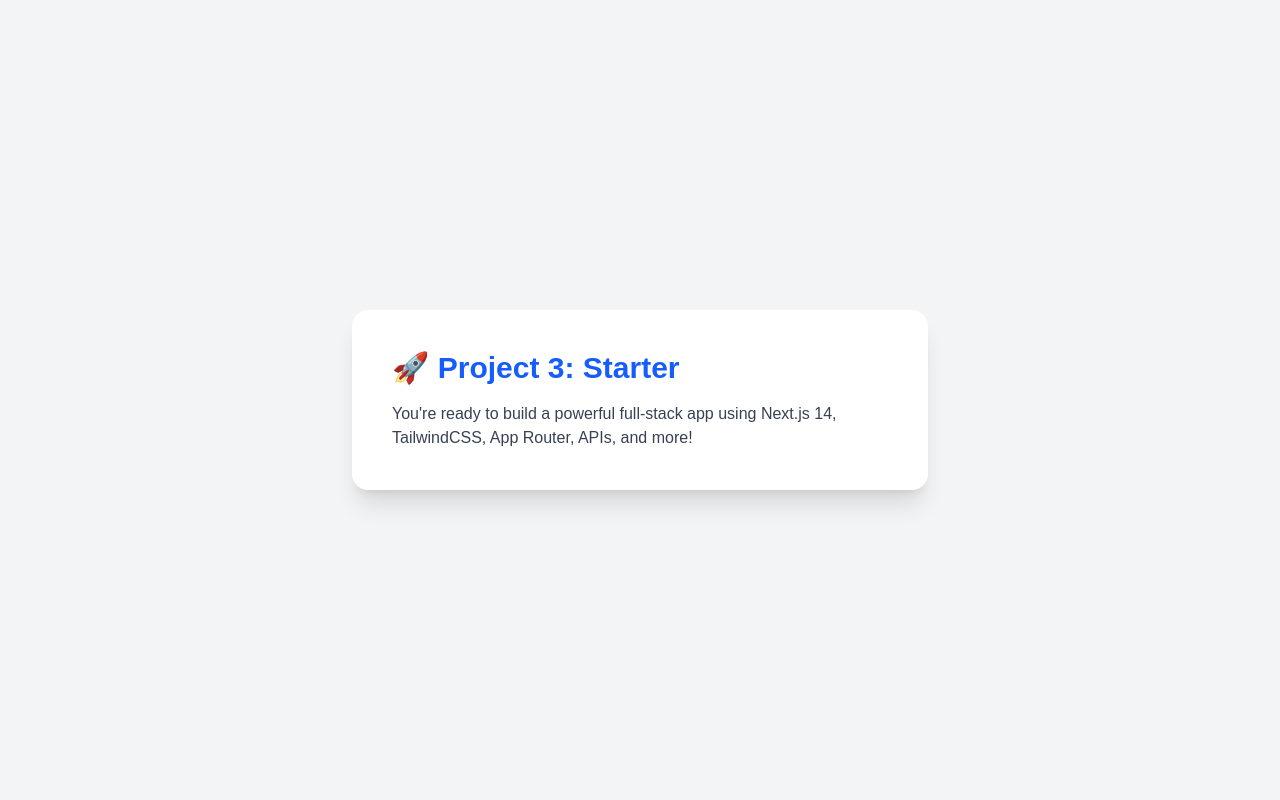
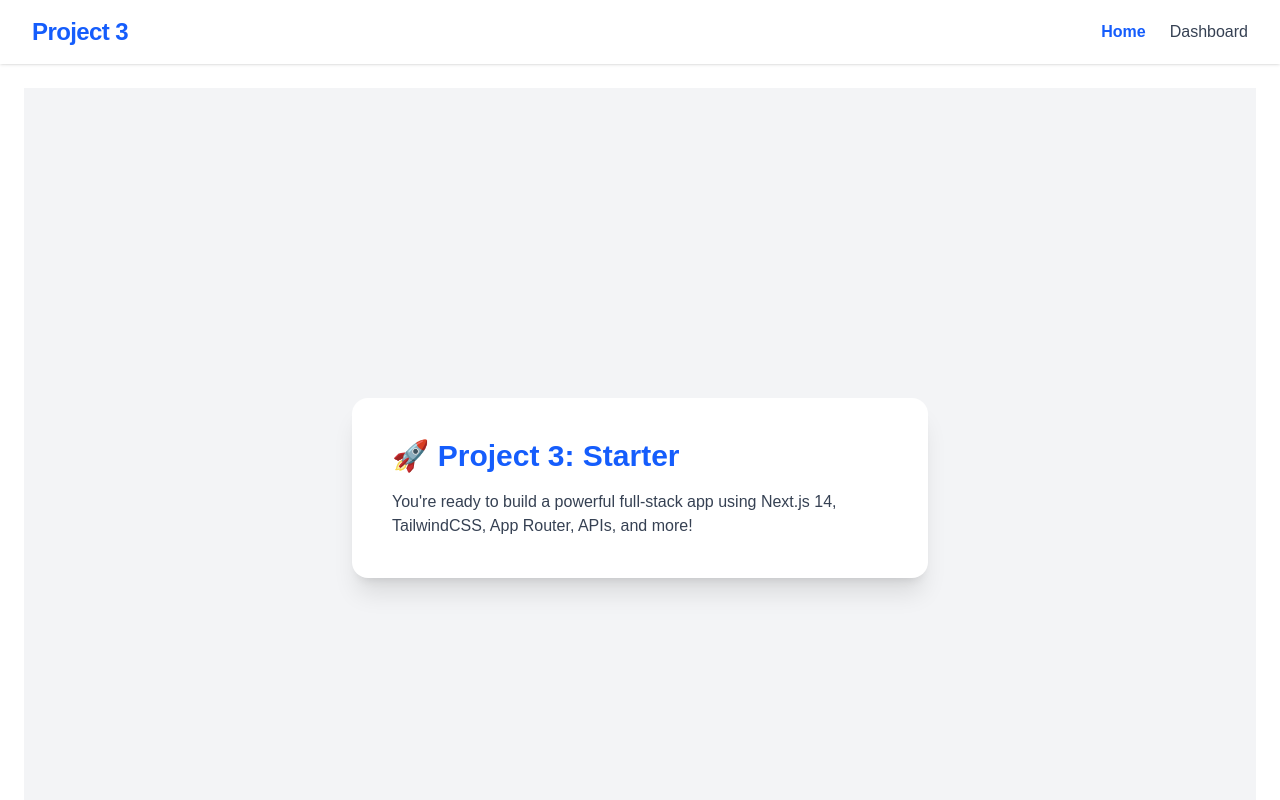
Before and after one commit to Muhammad-Nour-Dabash/project3, a Next.js app in the folder project3/: page / in a window 1280 px wide. Shown: the top 800 px of the page. Built offline with nearby package versions, Linux system fonts and the light colour scheme.

Commit message:
Add Layout ^_^

```diff
--- /dev/null
+++ b/project3/app/components/Navbar.tsx
@@ -0,0 +1,67 @@
+"use client";
+
+import Link from "next/link";
+import { usePathname } from "next/navigation";
+import { useState } from "react";
+import { Menu, X } from "lucide-react"; // install: npm install lucide-react
+
+const links = [
+  { href: "/", label: "Home" },
+  { href: "/dashboard", label: "Dashboard" },
+];
+
+export default function Navbar() {
+  const pathname = usePathname();
+  const [isOpen, setIsOpen] = useState(false);
+
+  return (
+    <div>
+      {/* Desktop Nav */}
+      <nav className="hidden md:flex space-x-6">
+        {links.map(({ href, label }) => (
+          <Link
+            key={href}
+            href={href}
+            className={`transition-colors duration-200 ${
+              pathname === href
+                ? "text-blue-600 font-semibold"
+                : "text-gray-700 hover:text-blue-600"
+            }`}
+          >
+            {label}
+          </Link>
+        ))}
+      </nav>
+
+      {/* Mobile Nav */}
+      <div className="md:hidden">
+        <button
+          onClick={() => setIsOpen(!isOpen)}
+          className="pt-3 text-gray-700 hover:text-blue-600"
+          aria-label="Toggle menu"
+        >
+          {isOpen ? <X size={24} /> : <Menu size={24} />}
+        </button>
+
+        {isOpen && (
+          <div className="absolute right-4 top-16 bg-white shadow-md rounded-md border p-4 flex flex-col space-y-3 z-50">
+            {links.map(({ href, label }) => (
+              <Link
+                key={href}
+                href={href}
+                onClick={() => setIsOpen(false)} // close on click
+                className={`transition-colors duration-200 ${
+                  pathname === href
+                    ? "text-blue-600 font-semibold"
+                    : "text-gray-700 hover:text-blue-600"
+                }`}
+              >
+                {label}
+              </Link>
+            ))}
+          </div>
+        )}
+      </div>
+    </div>
+  );
+}
--- a/project3/app/layout.tsx
+++ b/project3/app/layout.tsx
@@ -1,16 +1,132 @@
+// // import type { Metadata } from "next";
+// // import "./globals.css";
+// // import Link from "next/link";
+
+// // export const metadata: Metadata = {
+// //   title: "Project 3",
+// //   description: "Generated by Muhammad Nour Dabash",
+// // };
+
+// // export default function RootLayout({
+// //   children,
+// // }: {
+// //   children: React.ReactNode;
+// // }) {
+// //   return (
+// //     <html lang="en">
+// //       <body className="bg-gray-50 text-gray-800">
+// //         <div className="min-h-screen flex flex-col">
+// //           {/* Header */}
+// //           <header className="bg-white shadow-md">
+// //             <div className="max-w-6xl mx-auto px-6 py-4 flex justify-between items-center">
+// //               <h1 className="text-xl font-bold text-blue-600">Project 3</h1>
+// //               <nav className="space-x-4">
+// //                 <Link href="/" className="text-gray-700 hover:text-blue-600">
+// //                   Home
+// //                 </Link>
+// //                 <a
+// //                   href="/dashboard"
+// //                   className="text-gray-700 hover:text-blue-600"
+// //                 >
+// //                   Dashboard
+// //                 </a>
+// //               </nav>
+// //             </div>
+// //           </header>
+
+// //           {/* Main content */}
+// //           <main className="flex-1 max-w-6xl mx-auto p-6">{children}</main>
+
+// //           {/* Footer */}
+// //           <footer className="bg-white border-t mt-6">
+// //             <div className="max-w-6xl mx-auto px-6 py-4 text-center text-sm text-gray-500">
+// //               &copy; {new Date().getFullYear()} Project 3. Built with ❤️ and
+// //               Next.js
+// //             </div>
+// //           </footer>
+// //         </div>
+// //       </body>
+// //     </html>
+// //   );
+// // }
+
+// import type { Metadata } from "next";
+// import "./globals.css";
+// import Link from "next/link";
+// import { usePathname } from "next/navigation";
+
+// export const metadata: Metadata = {
+//   title: "Project 3",
+//   description: "Generated by Muhammad Nour Dabash",
+// };
+
+// export default function RootLayout({
+//   children,
+// }: {
+//   children: React.ReactNode;
+// }) {
+//   return (
+//     <html lang="en">
+//       <body className="bg-gray-50 text-gray-800">
+//         <div className="min-h-screen flex flex-col">
+//           {/* Header */}
+//           <header className="bg-white shadow-sm sticky top-0 z-50">
+//             <div className="max-w-7xl mx-auto px-4 sm:px-6 lg:px-8">
+//               <div className="flex justify-between items-center py-4">
+//                 <h1 className="text-2xl font-extrabold text-blue-600 tracking-tight">
+//                   Project 3
+//                 </h1>
+//                 <nav className="hidden md:flex space-x-6">
+//                   <NavLink href="/">Home</NavLink>
+//                   <NavLink href="/dashboard">Dashboard</NavLink>
+//                 </nav>
+//               </div>
+//             </div>
+//           </header>
+
+//           {/* Main Content */}
+//           <main className="flex-1 max-w-7xl mx-auto w-full p-4 sm:p-6">
+//             {children}
+//           </main>
+
+//           {/* Footer */}
+//           <footer className="bg-white border-t py-4 text-center text-sm text-gray-500">
+//             &copy; {new Date().getFullYear()} Project 3. Built with ❤️ using
+//             Next.js.
+//           </footer>
+//         </div>
+//       </body>
+//     </html>
+//   );
+// }
+
+// function NavLink({
+//   href,
+//   children,
+// }: {
+//   href: string;
+//   children: React.ReactNode;
+// }) {
+//   const pathname = usePathname();
+//   const isActive = pathname === href;
+
+//   return (
+//     <Link
+//       href={href}
+//       className={`transition-colors duration-200 ${
+//         isActive
+//           ? "text-blue-600 font-semibold"
+//           : "text-gray-700 hover:text-blue-600"
+//       }`}
+//     >
+//       {children}
+//     </Link>
+//   );
+// }
+
 import type { Metadata } from "next";
-import { Geist, Geist_Mono } from "next/font/google";
 import "./globals.css";
-
-const geistSans = Geist({
-  variable: "--font-geist-sans",
-  subsets: ["latin"],
-});
-
-const geistMono = Geist_Mono({
-  variable: "--font-geist-mono",
-  subsets: ["latin"],
-});
+import Navbar from "./components/Navbar";
 
 export const metadata: Metadata = {
   title: "Project 3",
@@ -19,15 +135,36 @@ export const metadata: Metadata = {
 
 export default function RootLayout({
   children,
-}: Readonly<{
+}: {
   children: React.ReactNode;
-}>) {
+}) {
   return (
     <html lang="en">
-      <body
-        className={`${geistSans.variable} ${geistMono.variable} antialiased`}
-      >
-        {children}
+      <body className="bg-gray-50 text-gray-800">
+        <div className="flex flex-col">
+          {/* Header */}
+          <header className="bg-white shadow-sm sticky top-0 z-50">
+            <div className="max-w-7xl mx-auto px-4 sm:px-6 lg:px-8">
+              <div className="flex justify-between items-center py-4">
+                <h1 className="text-2xl font-extrabold text-blue-600 tracking-tight">
+                  Project 3
+                </h1>
+                <Navbar />
+              </div>
+            </div>
+          </header>
+
+          {/* Main Content */}
+          <main className="flex-1 max-w-7xl mx-auto w-full p-4 sm:p-6">
+            {children}
+          </main>
+
+          {/* Footer */}
+          <footer className="bg-white border-t py-4 text-center text-sm text-gray-500">
+            &copy; {new Date().getFullYear()} Project 3. Built with ❤️ using
+            Next.js.
+          </footer>
+        </div>
       </body>
     </html>
   );
```
Also changed, not shown: project3/package.json (+7 -6 lines), 2 other files (tests, documents, lock files or other folders).
